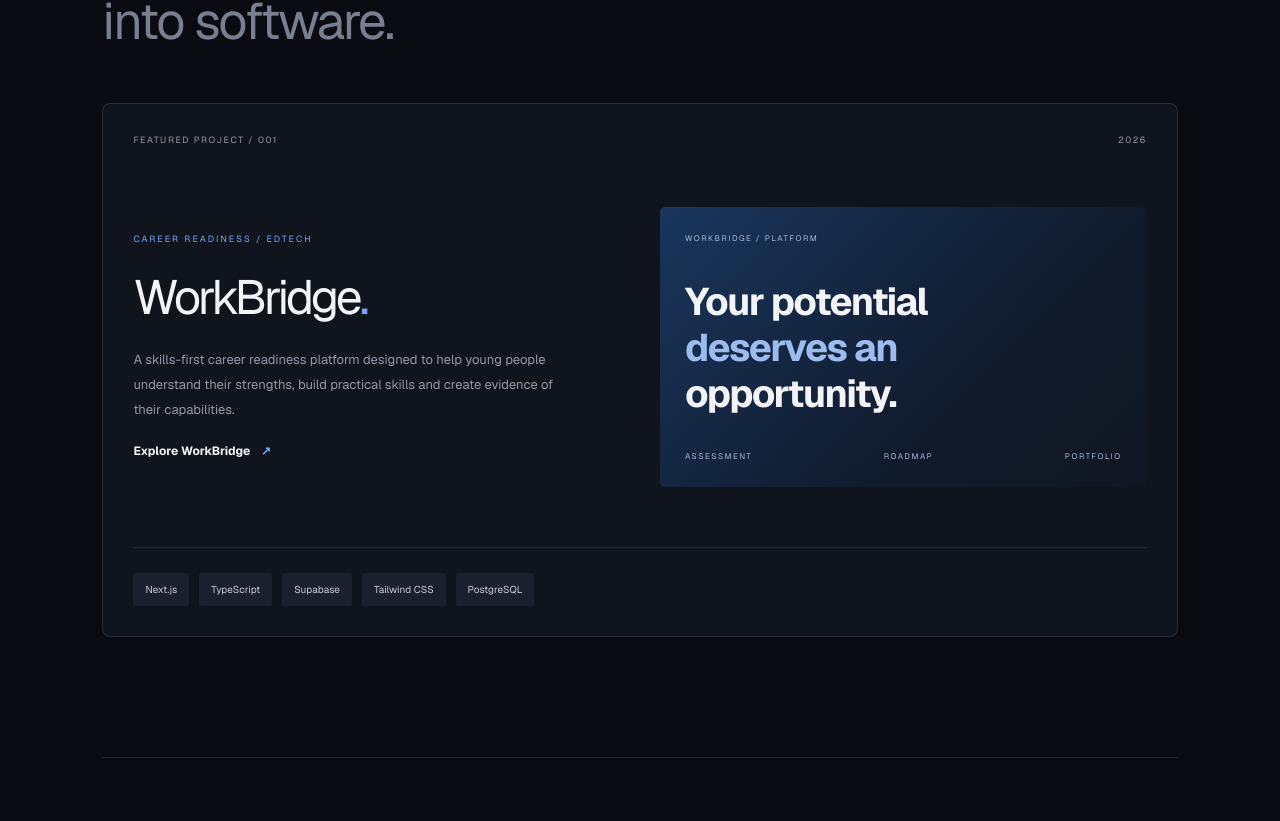
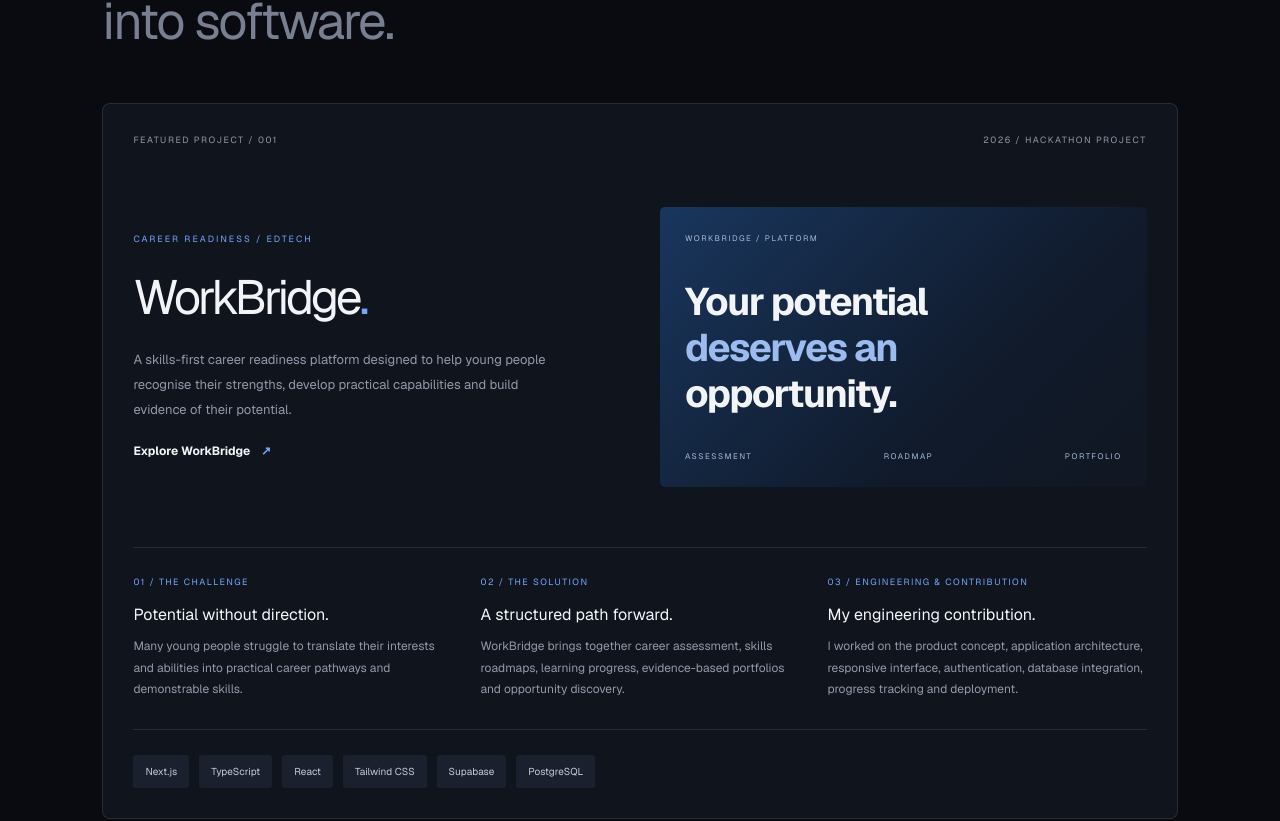
Before and after one commit to pantherfx97-RSA/wally-portfolio, a Next.js app: page / in a window 1280 px wide. Shown: the part 2587-3408 px from the top of the page. Built offline with nearby package versions, Linux system fonts and the light colour scheme.

Commit message:
Enhance WorkBridge portfolio case study

```diff
--- a/src/app/globals.css
+++ b/src/app/globals.css
@@ -565,3 +565,55 @@ h3 span {
     width: 100%;
   }
 }
+
+
+/* WorkBridge case study details */
+.project-details {
+  display: grid;
+  grid-template-columns: repeat(3, minmax(0, 1fr));
+  gap: 28px;
+  border-top: 1px solid var(--border);
+  padding: 28px 0;
+}
+
+.project-detail {
+  min-width: 0;
+}
+
+.detail-label {
+  color: var(--accent);
+  font-size: 9px;
+  letter-spacing: 1.5px;
+  margin-bottom: 14px;
+}
+
+.project-detail h4 {
+  font-size: 16px;
+  line-height: 1.4;
+  margin: 0 0 10px;
+}
+
+.project-detail > p:last-child {
+  color: var(--muted);
+  font-size: 12px;
+  line-height: 1.8;
+  margin: 0;
+}
+
+@media (max-width: 900px) {
+  .project-details {
+    grid-template-columns: repeat(2, minmax(0, 1fr));
+  }
+}
+
+@media (max-width: 600px) {
+  .project-details {
+    grid-template-columns: 1fr;
+    gap: 24px;
+    padding: 24px 0;
+  }
+
+  .project-detail h4 {
+    font-size: 15px;
+  }
+}
--- a/src/app/page.tsx
+++ b/src/app/page.tsx
@@ -137,21 +137,23 @@ export default function Home() {
         <article className="project-card">
           <div className="project-topline">
             <span>FEATURED PROJECT / 001</span>
-            <span>2026</span>
+            <span>2026 / HACKATHON PROJECT</span>
           </div>
+
           <div className="project-content">
             <div>
               <p className="project-category">CAREER READINESS / EDTECH</p>
               <h3>WorkBridge<span>.</span></h3>
               <p className="project-description">
                 A skills-first career readiness platform designed to help
-                young people understand their strengths, build practical skills
-                and create evidence of their capabilities.
+                young people recognise their strengths, develop practical
+                capabilities and build evidence of their potential.
               </p>
               <a className="project-link" href="https://workbridge-navy.vercel.app" target="_blank" rel="noopener noreferrer">
-                Explore WorkBridge <span>↗</span>
+                Explore WorkBridge <span>&#8599;</span>
               </a>
             </div>
+
             <div className="project-preview">
               <div className="preview-label">WORKBRIDGE / PLATFORM</div>
               <div className="preview-title">Your potential<br /><span>deserves an</span><br />opportunity.</div>
@@ -162,8 +164,39 @@ export default function Home() {
               </div>
             </div>
           </div>
+
+          <div className="project-details">
+            <div className="project-detail">
+              <p className="detail-label">01 / THE CHALLENGE</p>
+              <h4>Potential without direction.</h4>
+              <p>
+                Many young people struggle to translate their interests and
+                abilities into practical career pathways and demonstrable skills.
+              </p>
+            </div>
+
+            <div className="project-detail">
+              <p className="detail-label">02 / THE SOLUTION</p>
+              <h4>A structured path forward.</h4>
+              <p>
+                WorkBridge brings together career assessment, skills roadmaps,
+                learning progress, evidence-based portfolios and opportunity discovery.
+              </p>
+            </div>
+
+            <div className="project-detail">
+              <p className="detail-label">03 / ENGINEERING & CONTRIBUTION</p>
+              <h4>My engineering contribution.</h4>
+              <p>
+                I worked on the product concept, application architecture,
+                responsive interface, authentication, database integration,
+                progress tracking and deployment.
+              </p>
+            </div>
+          </div>
+
           <div className="project-tags">
-            {["Next.js", "TypeScript", "Supabase", "Tailwind CSS", "PostgreSQL"].map((tag) => (
+            {["Next.js", "TypeScript", "React", "Tailwind CSS", "Supabase", "PostgreSQL"].map((tag) => (
               <span key={tag}>{tag}</span>
             ))}
           </div>
```
